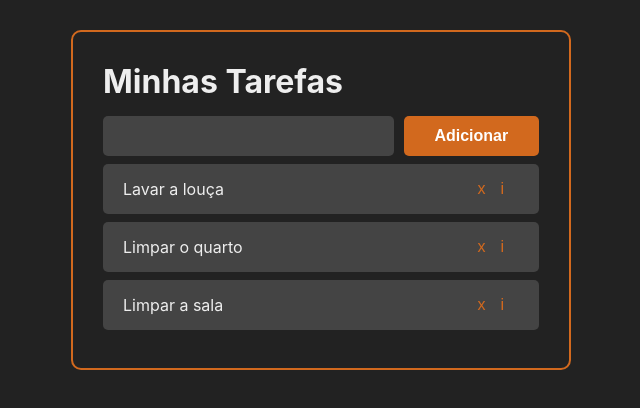
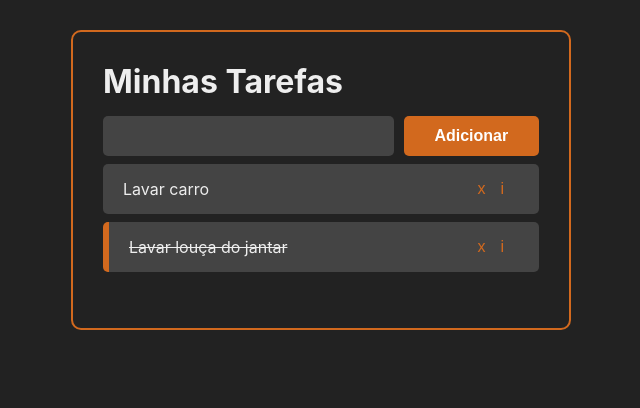
Before and after one commit to marcoscuomo/todo-react, a React (Create React App) app: page / in a window 1280 px wide. Shown: the top 408 px of the page, without its empty margins (319-959 px from the left). Built offline with nearby package versions, Linux system fonts and the light colour scheme.

Commit message:
Criacao do state para os todos

```diff
--- a/src/App.jsx
+++ b/src/App.jsx
@@ -1,3 +1,5 @@
+import { useState } from 'react';
+
 import Title from './components/Title';
 import AddTodo from './components/AddTodo';
 import Todos from './components/Todos';
@@ -6,13 +8,28 @@ import './App.css';
 
 export default function App() {
 
+  const [todos, setTodos] = useState([
+    {
+      id: '1',
+      title: 'Lavar carro',
+      createdAt: new Date(),
+      isCompleted: false
+    },
+    {
+      id: '2',
+      title: 'Lavar louça do jantar',
+      createdAt: new Date(),
+      isCompleted: true
+    }
+  ]);
+
   return(
     <div className="container">
       <Title />
       <AddTodo />
 
       <div className="container-todos">
-        <Todos />
+        <Todos todos={todos} />
       </div>
     </div>
   );
--- a/src/components/Todos/index.jsx
+++ b/src/components/Todos/index.jsx
@@ -1,29 +1,17 @@
 import './Todos.css';
 
-export default function Todos() {
+export default function Todos({ todos }) {
   return(
     <>
-      <div className="todo">
-        <p>Lavar a louça</p>
-        <div className="buttons">
-          <button>x</button>
-          <button>i</button>
+      {todos.map(todo => (
+        <div className="todo" key={todo.id} style={todo.isCompleted ? {borderLeft: '6px solid chocolate'}: {}}>
+          <p style={todo.isCompleted ? {textDecoration: 'line-through'}: {}}>{todo.title}</p>
+          <div className="buttons">
+            <button>x</button>
+            <button>i</button>
+          </div>
         </div>
-      </div>
-      <div className="todo">
-        <p>Limpar o quarto</p>
-        <div className="buttons">
-          <button>x</button>
-          <button>i</button>
-        </div>
-      </div>
-      <div className="todo">
-        <p>Limpar a sala</p>
-        <div className="buttons">
-          <button>x</button>
-          <button>i</button>
-        </div>
-      </div>
+      ))}
     </>
   );
 }
```
